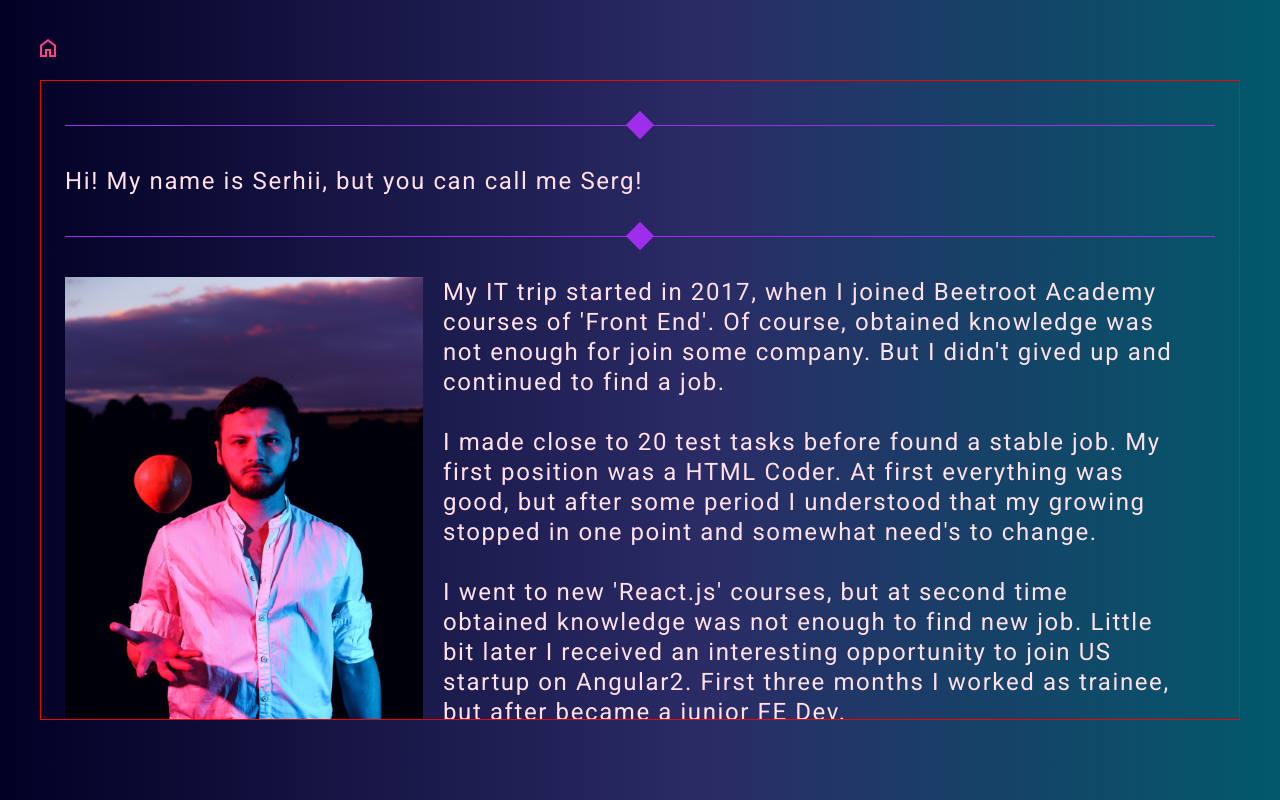
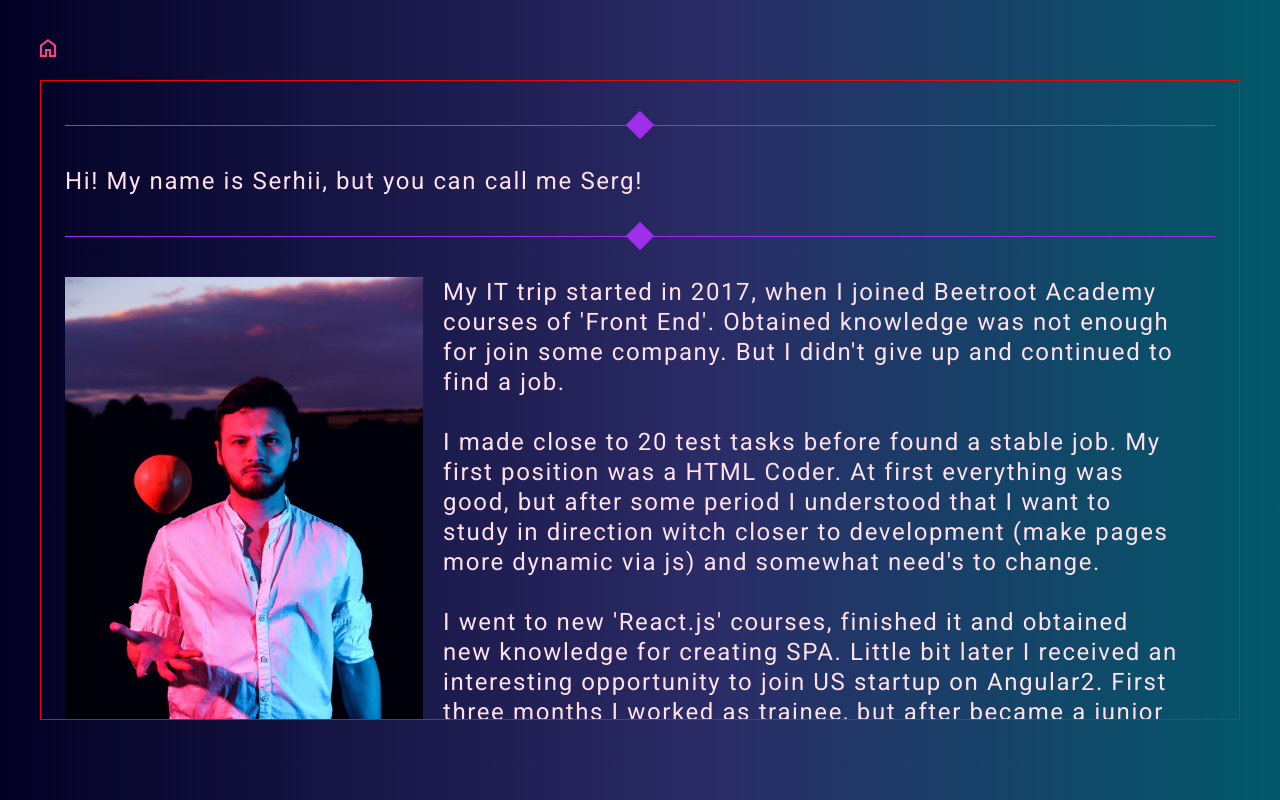
Before and after one commit to sergeongit/cv, an Angular app: page /about in a window 1280 px wide. Built offline with nearby package versions, Linux system fonts and the light colour scheme.

Commit message:
fixed text mistakes

```diff
--- a/src/app/components/pages/about-me/about-me.component.html
+++ b/src/app/components/pages/about-me/about-me.component.html
@@ -12,22 +12,22 @@
         </div>
         <p class="main-text story">
             My IT trip started in 2017, when I joined Beetroot Academy courses of 'Front End'.
-            Of course, obtained knowledge was not enough for join some company. But I didn't gived up and continued to
+            Obtained knowledge was not enough for join some company. But I didn't give up and continued to
             find a job.
             <br>
             <br>
             I made close to 20 test tasks before found a stable job. My first position was a HTML Coder.
-            At first everything was good, but after some period I understood that my growing stopped in one point
-            and somewhat need's to change.
+            At first everything was good, but after some period I understood that I want to study in direction
+            witch closer to development (make pages more dynamic via js) and somewhat need's to change.
             <br>
             <br>
-            I went to new 'React.js' courses, but at second time obtained knowledge was not enough to find new job.
+            I went to new 'React.js' courses, finished it and obtained new knowledge for creating SPA.
             Little bit later I received an interesting opportunity to join US startup on Angular2. First three months
             I worked as trainee, but after became a junior FE Dev.
             <br>
             <br>
-            It was a nice game, but in long period of work without rest
-            and lack of career growth I decided to change vector.
+            It was a nice game, but long period of work without vacation and horizontal career growth (instead of vertical),
+            I decided to change vector.
         </p>
     </div>
 
```
